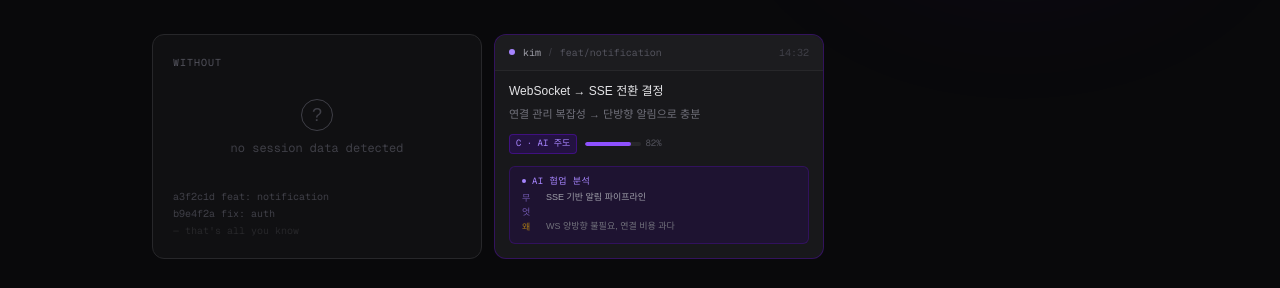
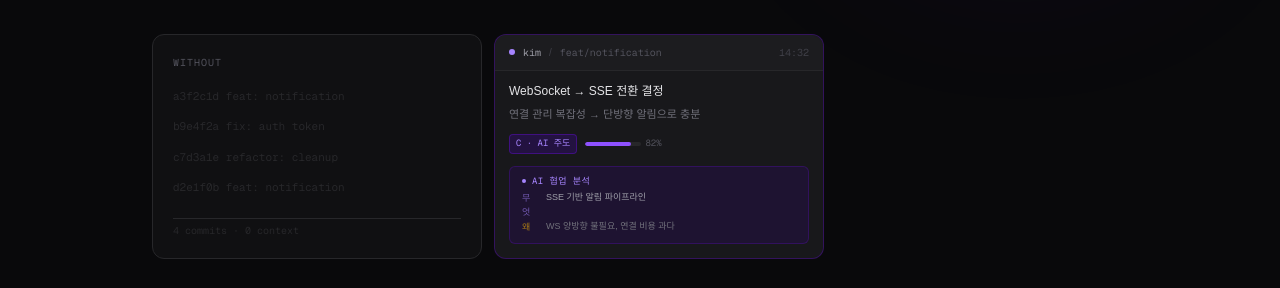
Before and after one commit to dong7812/HUGININ, a Next.js app in the folder dashboard/: page / in a window 1280 px wide. Shown: the part 647-935 px from the top of the page. Built offline with nearby package versions, Linux system fonts and the light colour scheme.

Commit message:
Remove 'no session data detected' — show raw git log + '0 context' instead
Co-Authored-By: Claude Sonnet 4.6 <noreply@anthropic.com>

```diff
--- a/dashboard/src/app/page.tsx
+++ b/dashboard/src/app/page.tsx
@@ -111,22 +111,19 @@ export default function LandingPage() {
 
         {/* Before / After */}
         <div className="grid sm:grid-cols-2 gap-3 mt-16 max-w-2xl">
-          {/* Before — 비어있음 */}
+          {/* Before — 공허함 */}
           <div className="bg-zinc-900/50 border border-zinc-800 rounded-xl p-5 flex flex-col justify-between min-h-[180px]">
             <span className="text-[10px] font-mono text-zinc-600 uppercase tracking-widest">Without</span>
-            <div className="flex-1 flex flex-col items-center justify-center gap-2 py-6">
-              <div className="w-8 h-8 rounded-full border border-zinc-700 flex items-center justify-center">
-                <span className="text-zinc-700 text-lg">?</span>
-              </div>
-              <p className="text-xs text-zinc-700 text-center font-mono leading-relaxed">
-                no session data detected
-              </p>
+            <div className="flex-1 flex flex-col justify-center gap-2 py-4 font-mono text-[11px] text-zinc-800 space-y-1.5">
+              <div>a3f2c1d  feat: notification</div>
+              <div>b9e4f2a  fix: auth token</div>
+              <div>c7d3a1e  refactor: cleanup</div>
+              <div>d2e1f0b  feat: notification</div>
             </div>
-            <div className="font-mono text-[10px] text-zinc-700 space-y-0.5">
-              <div>a3f2c1d  feat: notification</div>
-              <div>b9e4f2a  fix: auth</div>
-              <div className="text-zinc-800">— that's all you know</div>
-            </div>
+            <div className="h-px bg-zinc-800 my-1" />
+            <p className="font-mono text-[10px] text-zinc-800">
+              4 commits · 0 context
+            </p>
           </div>
 
           {/* After — 실제 카드 UI 미리보기 */}
```
